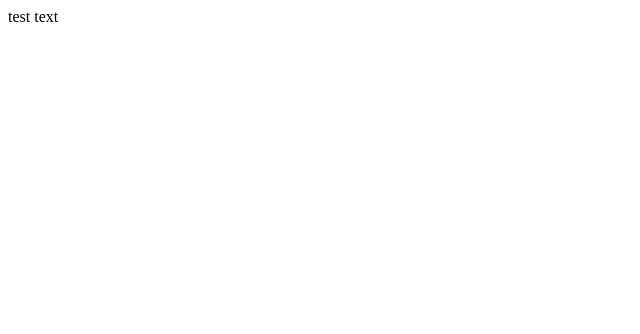
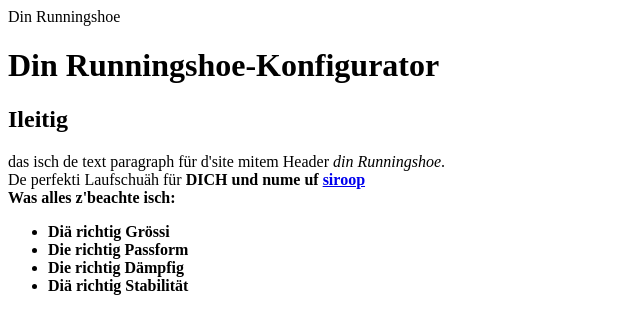
Before and after one commit to FanaticRudolph/FanaticRudolph.github.io, a plain HTML site: page index.html in a window 1280 px wide. Shown: the whole page, without its empty margins (0-640 px from the left). Drawn offline with Linux system fonts and the light colour scheme.

Commit message:
erschte draft vom runningshoefinder

```diff
--- a/index.html
+++ b/index.html
@@ -1 +1,19 @@
-test text
+<head>
+    Din Runningshoe
+</head>
+<body>
+<h1>Din Runningshoe-Konfigurator</h1>
+<h2>Ileitig</h2>
+    <p>
+      das isch de text paragraph für d'site mitem Header <em>din Runningshoe</em>. <br/>
+      De perfekti Laufschuäh für <strong>DICH</stron> und nume uf <a href="http://www.siroop.ch/">siroop</a></br>
+        Was alles z'beachte isch: </br>
+        <ul>
+          <li>Diä richtig Grössi</li>
+          <li>Die richtig Passform</li>
+          <li>Die richtig Dämpfig</li>
+          <li>Diä richtig Stabilität</li>
+        </ul>
+      </p>
+</body>
+</html>
```
